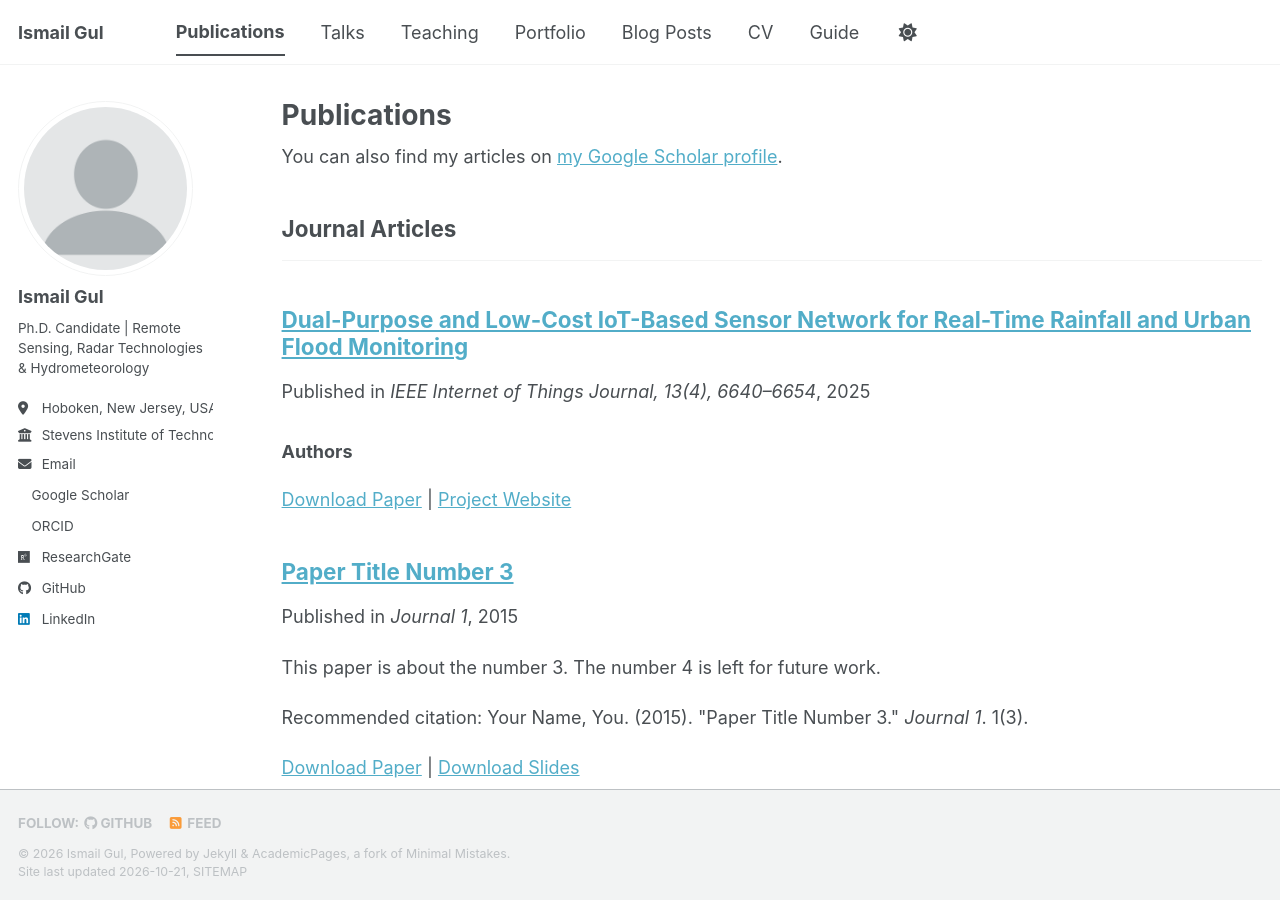
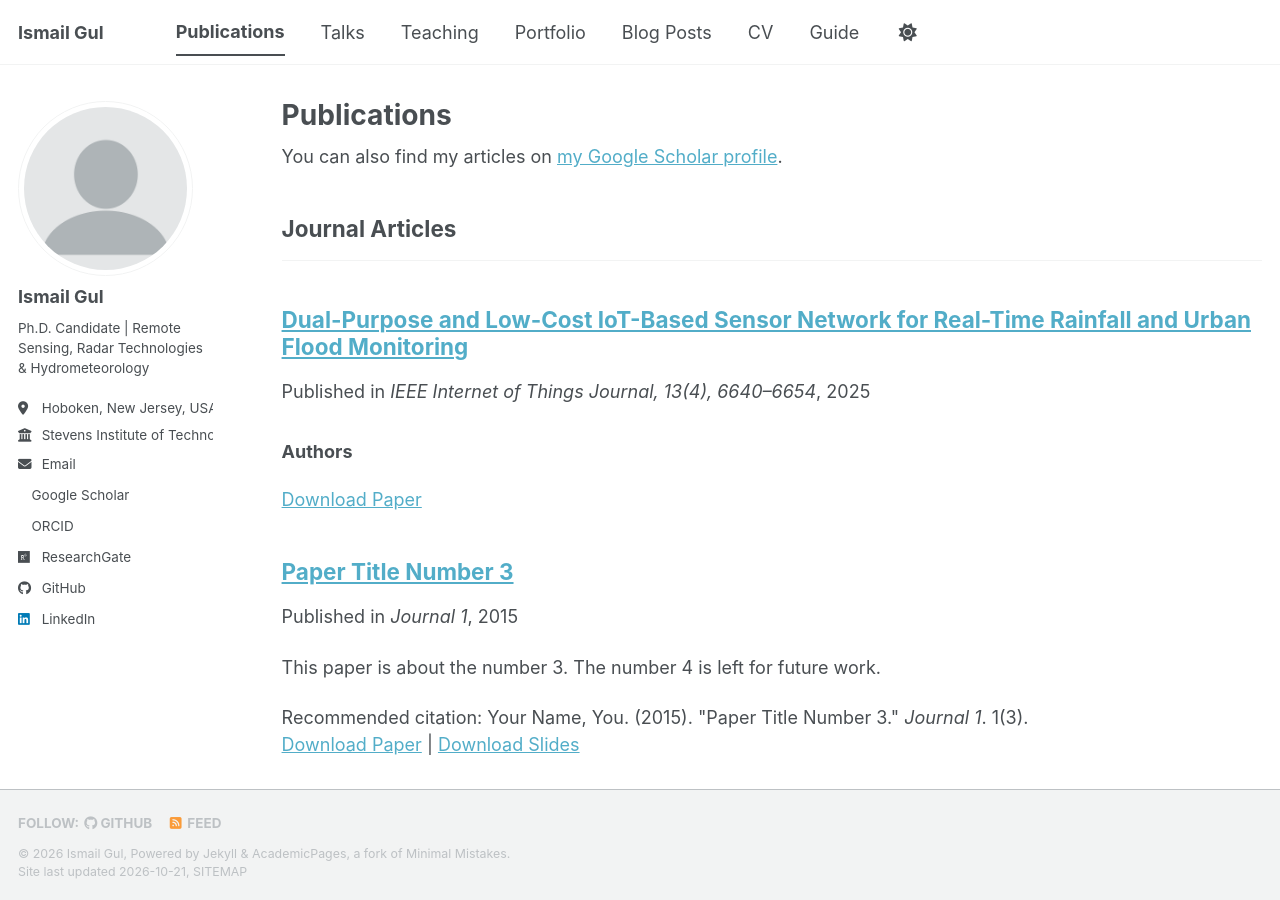
Before and after one commit to igul94/ismailgul.github.io, a Jekyll site: the page built from _pages/publications.html, in a window 1280 px wide and 900 px high. Built offline with Jekyll 4.4.1, drawn with Linux system fonts in a browser that asks for light colours; a style sheet for code colours, icons or effects is not loaded.

Commit message:
Update archive-single.html

```diff
--- a/_includes/archive-single.html
+++ b/_includes/archive-single.html
@@ -52,36 +52,36 @@
     <p class="archive__item-excerpt" itemprop="description"><p>{{ post.excerpt | markdownify | remove: '<p>' | remove: '</p>' }}<strong><a href="{{ base_path }}{{ post.url }}" rel="permalink"> Read more</a></strong></p></p>
     {% endif %}
 
+    {% if post.citation and post.paperurl and post.slidesurl and post.bibtexurl %}
+      <p>Recommended citation: {{ post.citation }}<br /><a href="{{ post.paperurl }}">Download Paper</a> | <a href="{{ post.slidesurl }}">Download Slides</a> | <a href="{{ post.bibtexurl }}">Download Bibtex</a></p>
+    {% elsif post.citation and post.paperurl and post.projecturl %}
+      <p>Recommended citation: {{ post.citation }}<br /><a href="{{ post.paperurl }}">Download Paper</a> | <a href="{{ post.projecturl }}">Project website</a></p>
+    {% elsif post.citation and post.paperurl and post.slidesurl %}
+      <p>Recommended citation: {{ post.citation }}<br /><a href="{{ post.paperurl }}">Download Paper</a> | <a href="{{ post.slidesurl }}">Download Slides</a></p>
+    {% elsif post.citation and post.paperurl and post.bibtexurl %}
+      <p>Recommended citation: {{ post.citation }}<br /><a href="{{ post.paperurl }}">Download Paper</a> | <a href="{{ post.bibtexurl }}">Download Bibtex</a></p>
+    {% elsif post.citation and post.paperurl %}
+      <p>Recommended citation: {{ post.citation }}<br /><a href="{{ post.paperurl }}">Download Paper</a></p>
+    {% elsif post.citation and post.slidesurl and post.bibtexurl %}
+      <p>Recommended citation: {{ post.citation }}<br /><a href="{{ post.slidesurl }}">Download Slides</a> | <a href="{{ post.bibtexurl}}">Download Bibtex</a></p>
+    {% elsif post.citation and post.slidesurl %}
+      <p>Recommended citation: {{ post.citation }}<br /><a href="{{ post.slidesurl }}">Download Slides</a></p>
+    {% elsif post.citation and post.bibtexurl %}
+      <p>Recommended citation: {{ post.citation }}<br /><a href="{{ post.bibtexurl }}">Download Bibtex</a></p>
+    {% elsif post.citation %}
+      <p>Recommended citation: {{ post.citation }}</p>
+    {% elsif post.paperurl and post.bibtexurl %}
+      <p><a href="{{ post.paperurl }}">Download Paper</a> | <a href="{{ post.bibtexurl }}">Download Bibtex</a></p>
+    {% elsif post.paperurl %}
+      <p><a href="{{ post.paperurl }}">Download Paper</a></p>
+    {% elsif post.slidesurl and post.bibtexurl %}
+      <p><a href="{{ post.slidesurl }}">Download Slides</a> | <a href="{{ post.bibtexurl }}">Download Bibtex</a></p>
+    {% elsif post.slidesurl %}
+      <p><a href="{{ post.slidesurl }}">Download Slides</a></p>
+    {% elsif post.bibtexurl %}
+      <p><a href="{{ post.bibtexurl }}">Download Bibtex</a></p>
 
-    {% if post.citation %}
-      <p>Recommended citation: {{ post.citation }}</p>
     {% endif %}
-
-    {% if post.paperurl or post.projecturl or post.slidesurl or post.bibtexurl %}
-      <p>
-        {% assign separator = "" %}
-
-        {% if post.paperurl %}
-          {{ separator }}<a href="{{ post.paperurl }}" target="_blank" rel="noopener noreferrer">Download Paper</a>
-          {% assign separator = " | " %}
-        {% endif %}
-
-        {% if post.projecturl %}
-          {{ separator }}<a href="{{ post.projecturl }}" target="_blank" rel="noopener noreferrer">Project Website</a>
-          {% assign separator = " | " %}
-        {% endif %}
-
-        {% if post.slidesurl %}
-          {{ separator }}<a href="{{ post.slidesurl }}" target="_blank" rel="noopener noreferrer">Download Slides</a>
-          {% assign separator = " | " %}
-        {% endif %}
-
-        {% if post.bibtexurl %}
-          {{ separator }}<a href="{{ post.bibtexurl }}" target="_blank" rel="noopener noreferrer">Download BibTeX</a>
-        {% endif %}
-      </p>
-    {% endif %}
-
 
   </article>
 </div>
```
